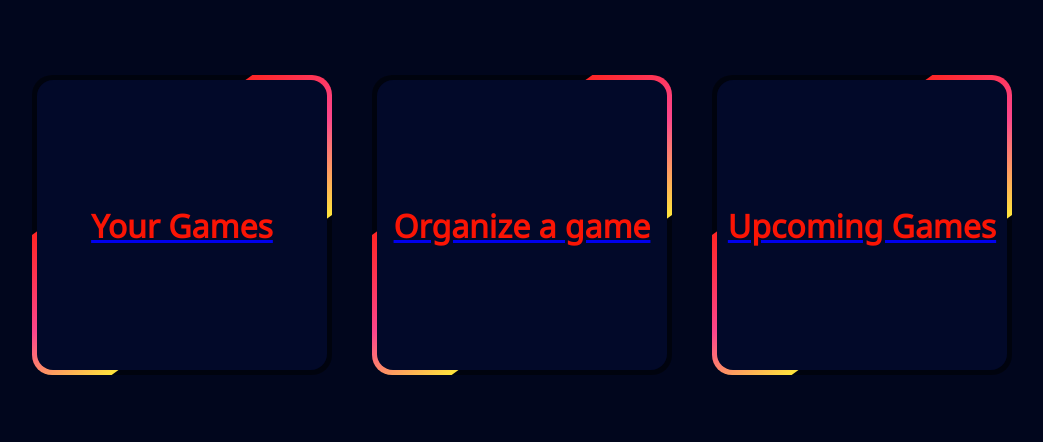
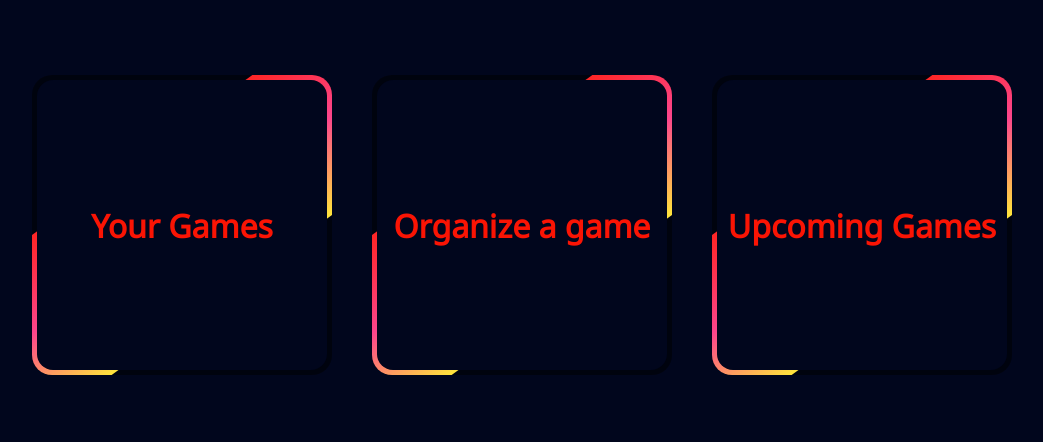
Before and after one commit to tootsie60/nerd2, a Django app: template nerdquest2/eventsApp/templates/welcome.html in a window 1280 px wide. Shown: the part 257-699 px from the top of the page, without its empty margins (118-1161 px from the left). Run offline with Django 3.2, Linux system fonts and the light colour scheme; the template is opened without the code that fills it, so the values that code supplies are empty.

Commit message:
Remove text decoration on welcome page links Change background color

```diff
--- a/nerdquest2/eventsApp/static/css/welcome.css
+++ b/nerdquest2/eventsApp/static/css/welcome.css
@@ -96,7 +96,7 @@ body {
     content: '';
     position: absolute;
     inset: 5px;
-    background: #020929;
+    background: #01061d;
     border-radius: 16px;
 }
 @keyframes animate {
@@ -117,6 +117,10 @@ body {
     z-index: 10;
 }
 
+.box a {
+    text-decoration: none;
+}
+
 .footer {
     color: #fa1404;
     display: flex;
```
